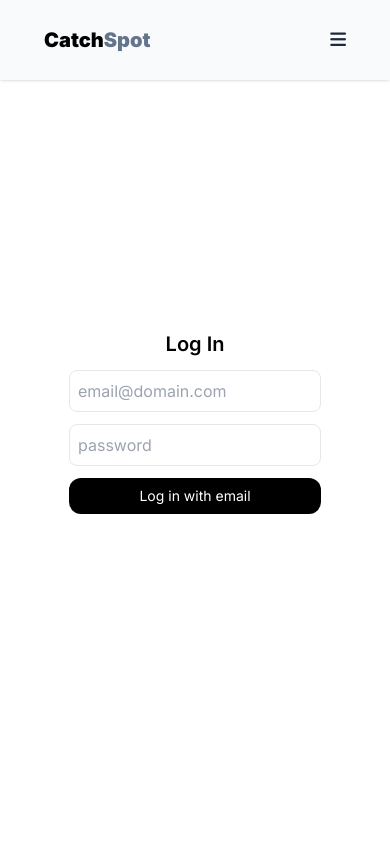
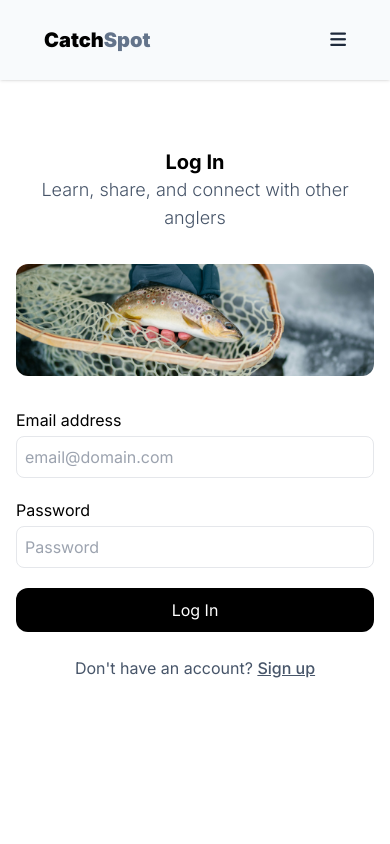
Before and after one commit to raykeating/catchspot-next, a Next.js app: page /login in a window 390 px wide. Shown: the top 844 px of the page. Built offline with nearby package versions, Linux system fonts and the light colour scheme; no server answers.

Commit message:
profile, new catch page responsiveness

```diff
--- a/src/components/CatchCard.tsx
+++ b/src/components/CatchCard.tsx
@@ -20,7 +20,7 @@ export default function CatchCard({ catchItem, onClick }: Props) {
 				alt=""
 				width={200}
 				height={256}
-				className="rounded-xl object-cover hidden sm:block sm:w-36 sm:h-32 md:w-48 md:h-40"
+				className="rounded-xl object-cover hidden sm:block sm:w-36 sm:h-32 md:w-48 md:h-40 flex-shrink-0"
 			/>
 			<div className="flex flex-col w-full sm:w-[60%]">
 				<p className="font-semibold">{speciesName}</p>
--- a/src/pages/login.tsx
+++ b/src/pages/login.tsx
@@ -2,23 +2,25 @@ import React from "react";
 import { signIn } from "next-auth/react";
 import { useRouter } from "next/router";
 import toast from "react-hot-toast";
+import Image from "next/image";
+import Link from "next/link";
 
 type Props = {};
 
 export default function Login({}: Props) {
-
 	const router = useRouter();
 
 	const [email, setEmail] = React.useState("");
 	const [password, setPassword] = React.useState("");
 
-	async function loginUser() {
+	async function loginUser(e: React.FormEvent<HTMLFormElement>) {
+		e.preventDefault();
+
 		await signIn("credentials", {
 			identifier: email,
 			password: password,
 			redirect: false,
 		}).then((res) => {
-
 			if (res && !res.ok) {
 				toast.error(res.error);
 			} else {
@@ -28,13 +30,60 @@ export default function Login({}: Props) {
 		});
 	}
 
+	function handleChange(e: React.ChangeEvent<HTMLInputElement>) {
+		if (e.target.id === "email") {
+			setEmail(e.target.value);
+		} else if (e.target.id === "password") {
+			setPassword(e.target.value);
+		}
+	}
+
 	return (
-		<div className="w-full h-screen flex items-center justify-center">
-			<div className="flex flex-col gap-3 items-center">
-				<h1 className="text-xl font-semibold">Log In</h1>
-				<input type="text" className="p-2 rounded-lg border" placeholder="email@domain.com" onChange={e => setEmail(e.target.value)} />
-                <input type="password" className="p-2 rounded-lg border" placeholder="password" onChange={e => setPassword(e.target.value)} />
-                <button className="btn sm w-full text-sm" onClick={loginUser}>Log in with email</button>
+		<div className="flex h-screen items-center justify-center px-4">
+			<div className="flex flex-col items-center max-w-[600px] w-full mt-8 mb-12">
+				<h1 className="text-xl font-bold">Log In</h1>
+				<p className="text-slate-600 font-light text-lg mb-8 text-center">
+					Learn, share, and connect with other anglers
+				</p>
+				<Image
+					src="/images/trout.jpg"
+					alt=""
+					className="h-28 w-full object-cover rounded-xl mb-8"
+					width={1920}
+					height={1080}
+				/>
+				<form className="w-full" onSubmit={loginUser}>
+					<div className="flex flex-col gap-1 w-full mb-5">
+						<label htmlFor="email">Email address</label>
+						<input
+							type="email"
+							id="email"
+							className="p-2 rounded-lg border"
+							placeholder="email@domain.com"
+							onChange={handleChange}
+							required
+						/>
+					</div>
+					<div className="flex flex-col gap-1 w-full mb-5">
+						<label htmlFor="password">Password</label>
+						<input
+							type="password"
+							id="password"
+							className="p-2 rounded-lg border"
+							placeholder="Password"
+							onChange={handleChange}
+							required
+						/>
+					</div>
+					<button className="btn w-full">Log In</button>
+				</form>
+
+				<p className="text-slate-600 mt-6 text-center">
+					Don't have an account?{" "}
+					<Link href="/signup" className="underline font-medium">
+						Sign up
+					</Link>
+				</p>
 			</div>
 		</div>
 	);
--- a/src/pages/new-catch.tsx
+++ b/src/pages/new-catch.tsx
@@ -79,7 +79,7 @@ export default function NewCatchPage({
     }
 
 	return (
-		<form className="mt-36 max-w-[700px] mx-auto" onSubmit={handleSubmit}>
+		<form className="mt-36 max-w-[700px] mx-auto px-5" onSubmit={handleSubmit}>
 			<div className="flex flex-col mb-5">
 				<p className="text-3xl font-semibold">Post your Catch</p>
 				<p className="text-slate-500 text-lg">
@@ -168,8 +168,8 @@ export default function NewCatchPage({
 					required
 				/>
 			</div>
-			<div className="flex gap-4">
-				<div className="flex flex-col gap-1 w-[80%] mb-5">
+			<div className="flex gap-4 max-sm:flex-wrap">
+				<div className="flex flex-col gap-1 w-full sm:w-[80%] mb-5">
 					<label htmlFor="location">
 						<p className="font-semibold">Lure</p>
 						<p className="text-sm text-slate-600 mb-2">
@@ -186,7 +186,7 @@ export default function NewCatchPage({
 						required
 					/>
 				</div>
-				<div className="flex flex-col gap-1 w-[20%] mb-5">
+				<div className="flex flex-col gap-1 w-full sm:w-[20%] mb-5">
 					<label htmlFor="location">
 						<p className="font-semibold">Length</p>
 						<p className="text-sm text-slate-600 mb-2">In inches</p>
--- a/src/pages/profile.tsx
+++ b/src/pages/profile.tsx
@@ -14,23 +14,9 @@ type Props = {
 };
 
 export default function Profile({ profile, myCatches, species }: Props) {
-	species = species.map((speciesItem: any) => {
-		const count = myCatches.filter(
-			(catchItem: any) =>
-				catchItem.attributes.species.data.id === speciesItem.id
-		).length;
-		const longest = Math.max(
-			...myCatches
-				.filter(
-					(catchItem: any) =>
-						catchItem.attributes.species.data.id === speciesItem.id
-				)
-				.map((catchItem: any) => catchItem.attributes.length)
-		);
-		return { ...speciesItem, count, longest };
-	});
-
-  const loggedSpeciesCount = species.filter((speciesItem: any) => speciesItem.count > 0).length;
+	const loggedSpeciesCount = species.filter(
+		(speciesItem: any) => speciesItem.count > 0
+	).length;
 
 	const [tab, setTab] = useState<"catches" | "species">("species");
 
@@ -41,8 +27,8 @@ export default function Profile({ profile, myCatches, species }: Props) {
 	}, [parentContainer]);
 
 	return (
-		<div className="max-w-[1000px] mx-auto mt-36">
-			<div className="w-full justify-between flex items-end">
+		<div className="max-w-[1000px] mx-auto mt-36 px-5">
+			<div className="w-full justify-between flex max-md:flex-col">
 				<div className="flex gap-3 items-center mb-8">
 					<Image
 						src={`${process.env.NEXT_PUBLIC_STRAPI_URL}${optimizedImage(
@@ -95,7 +81,7 @@ export default function Profile({ profile, myCatches, species }: Props) {
 								</p>
 							</div>
 						)}
-						<div className="grid grid-cols-2 gap-12 mb-12">
+						<div className="grid grid-cols-1 md:grid-cols-2 gap-12 pb-16">
 							{myCatches.map((catchItem: any) => {
 								return (
 									<VerticalCatchCard key={catchItem.id} catchItem={catchItem} />
@@ -120,19 +106,25 @@ export default function Profile({ profile, myCatches, species }: Props) {
 					<React.Fragment key="species">
 						<div className="flex flex-col mb-6">
 							<p className="text-2xl font-semibold">Your Species</p>
-							<p className="text-slate-500">{loggedSpeciesCount}/{species.length} Species Logged</p>
+							<p className="text-slate-500">
+								{loggedSpeciesCount}/{species.length} Species Logged
+							</p>
 						</div>
-						<div className="grid grid-cols-3 gap-10 mb-12">
+						<div className="grid grid-cols-1 md:grid-cols-2 lg:grid-cols-3 gap-10 mb-12">
 							{species.map((speciesItem: any) => {
 								return (
 									<div className="flex gap-4 items-center" key={speciesItem.id}>
 										<Image
-											src="/images/trout.jpg"
+											src={`${
+												process.env.NEXT_PUBLIC_STRAPI_URL
+											}${optimizedImage(
+												speciesItem.attributes.image.data.attributes
+											)}`}
 											alt=""
 											width={400}
 											height={400}
 											className={`rounded-lg object-cover w-36 h-20 ${
-												species.count > 0 ? "none" : "grayscale"
+												speciesItem.count > 0 ? "none" : "grayscale"
 											}`}
 										/>
 										<div className="flex flex-col">
@@ -140,11 +132,12 @@ export default function Profile({ profile, myCatches, species }: Props) {
 												{speciesItem.attributes.name}
 											</p>
 											<p className="text-slate-600 mb-1">
-												{species.count > 0 ? species.count : "Not"} Logged
+												{speciesItem.count > 0 ? speciesItem.count : "Not"}{" "}
+												Logged
 											</p>
 											<p className="text-slate-600 mb-1 text-sm">
-												{species.longest > 0 ? (
-													`Personal Best - ${species.longest}"`
+												{speciesItem.longest > 0 ? (
+													`Personal Best - ${speciesItem.longest}"`
 												) : (
 													<>
 														<Link
@@ -153,7 +146,10 @@ export default function Profile({ profile, myCatches, species }: Props) {
 															className="text-slate-600 hover:underline"
 														>
 															Learn More{" "}
-															<i aria-hidden className="fa-solid fa-external-link text-[0.5rem] -translate-y-[0.1rem]"></i>
+															<i
+																aria-hidden
+																className="fa-solid fa-external-link text-[0.5rem] -translate-y-[0.1rem]"
+															></i>
 														</Link>
 													</>
 												)}
@@ -205,13 +201,29 @@ export async function getServerSideProps(context: any) {
 		`${process.env.NEXT_PUBLIC_STRAPI_API_URL}/species?populate=*`
 	);
 
-	const species = await speciesRes.json();
+	const speciesData = await speciesRes.json();
+
+	const species = speciesData.data.map((speciesItem: any) => {
+		const count = myCatches.data.filter(
+			(catchItem: any) =>
+				catchItem.attributes.species.data.id === speciesItem.id
+		).length;
+		const longest = Math.max(
+			...myCatches.data
+				.filter(
+					(catchItem: any) =>
+						catchItem.attributes.species.data.id === speciesItem.id
+				)
+				.map((catchItem: any) => catchItem.attributes.length)
+		);
+		return { ...speciesItem, count, longest };
+	});
 
 	return {
 		props: {
 			profile,
 			myCatches: myCatches.data,
-			species: species.data,
+			species: species,
 		},
 	};
 }
```
Also changed, not shown: src/middleware.ts (line endings or trailing spaces).
